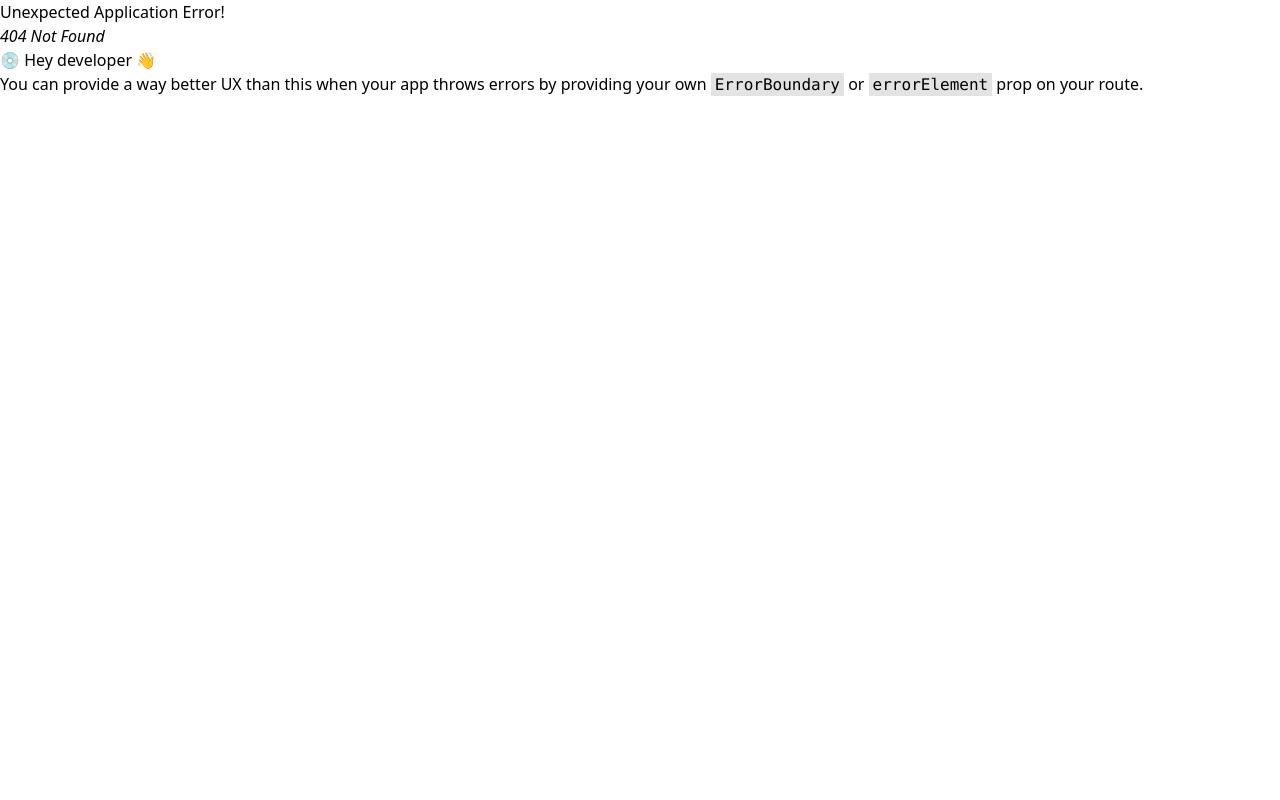
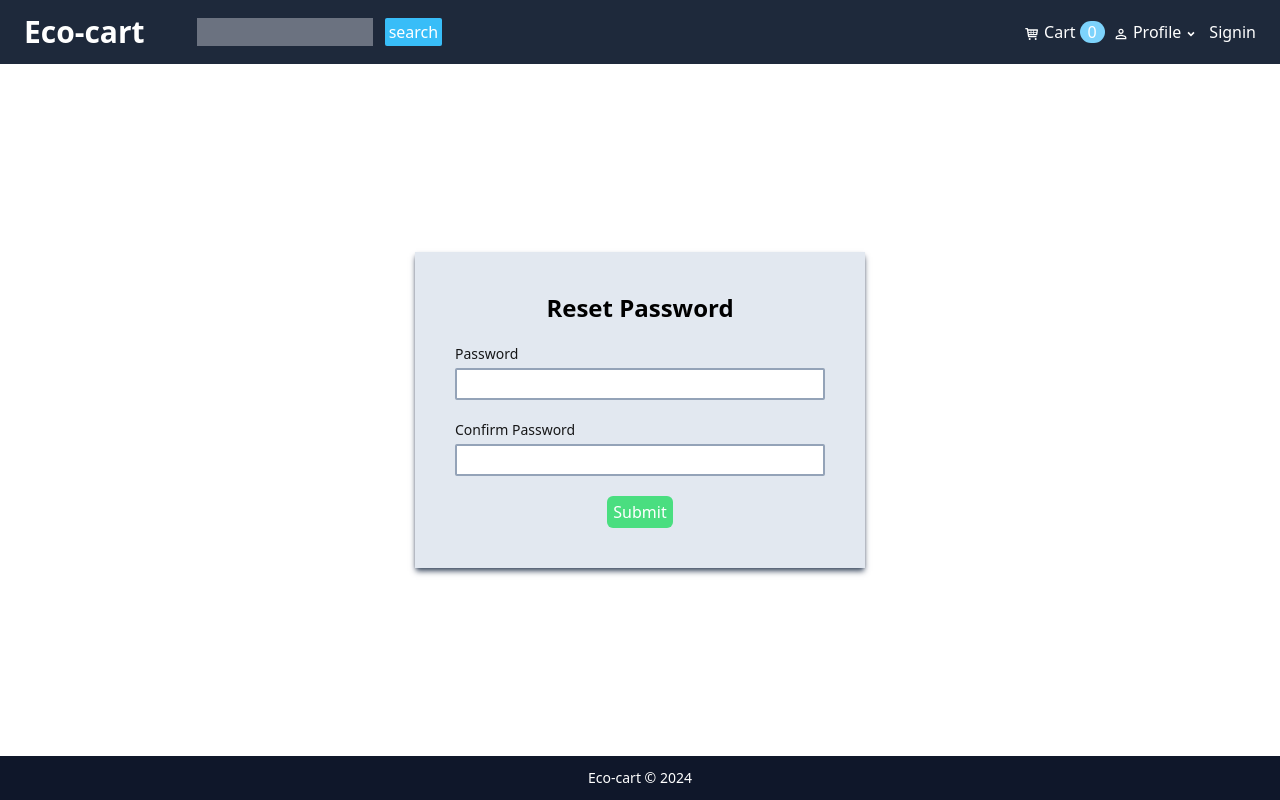
Before and after one commit to SRI-HARIPRIYAN/E-Commerce-MERN-Stack, a React (Vite) app in the folder client/: page /reset-password/1 in a window 1280 px wide. Before the commit this address had no page. Built offline with nearby package versions, Linux system fonts and the light colour scheme.

Commit message:
reset password feature added

```diff
--- a/client/src/main.jsx
+++ b/client/src/main.jsx
@@ -14,6 +14,7 @@ import HomeScreen from "./screens/HomeScreen.jsx";
 import ProductScreen from "./screens/ProductScreen.jsx";
 import CartScreen from "./screens/CartScreen.jsx";
 import LoginScreen from "./screens/LoginScreen.jsx";
+import ResetPassword from "./screens/ResetPassword.jsx";
 const router = createBrowserRouter(
 	//using createRoutesFromElements for conditional routing
 	createRoutesFromElements(
@@ -26,6 +27,10 @@ const router = createBrowserRouter(
 			/>
 			<Route path="/cart" element={<CartScreen />} />
 			<Route path="/login" element={<LoginScreen />} />
+			<Route
+				path="/reset-password/:resetToken"
+				element={<ResetPassword />}
+			/>
 		</Route>
 	)
 );
--- a/client/src/screens/LoginScreen.jsx
+++ b/client/src/screens/LoginScreen.jsx
@@ -4,7 +4,10 @@ import { useDispatch } from "react-redux";
 import { useNavigate } from "react-router-dom";
 import { toast } from "react-toastify";
 
-import { useLoginMutation } from "../slices/userApiSlilce.js";
+import {
+	useForgotPasswordMutation,
+	useLoginMutation,
+} from "../slices/userApiSlilce.js";
 import { setCredentials } from "../slices/userSlice.js";
 import Spinner from "../components/Spinner.jsx";
 
@@ -12,8 +15,10 @@ const LoginScreen = () => {
 	const [email, setEmail] = useState("");
 	const [password, setPassword] = useState("");
 	const [login, { isLoading }] = useLoginMutation();
+	const [forgotPassword, { isPasswordLoading }] = useForgotPasswordMutation();
 	const dispatch = useDispatch();
 	const navigate = useNavigate();
+
 	const handleLogin = async (e) => {
 		e.preventDefault();
 		try {
@@ -25,10 +30,29 @@ const LoginScreen = () => {
 			toast.error(error?.data?.message || error?.message);
 		}
 	};
+
+	const handleForgotPassword = async () => {
+		if (!email) {
+			alert("Please enter the email");
+		} else {
+			try {
+				const res = await forgotPassword({ email }).unwrap();
+				toast.success(res.message);
+			} catch (error) {
+				toast.error(error?.data?.message || error?.message);
+			}
+		}
+	};
+
 	return (
-		<div className="w-full  flex justify-center items-center mx-auto">
-			<div className="loginform bg-slate-200 p-3 h-fit flex flex-col gap-3 w-[280px] shadow-md  shadow-slate-600">
-				<h2 className=" font-bold text-lg text-center">Login</h2>
+		<div className="w-full  flex justify-center items-center mx-auto ">
+			{isLoading || isPasswordLoading ? (
+				<Spinner />
+			) : (
+				<div className="loginform bg-slate-200 p-3 sm:p-10 h-fit flex flex-col gap-3 sm:gap-5 w-[280px] sm:w-[450px] shadow-md  shadow-slate-600">
+					<h2 className=" font-bold text-lg sm:text-2xl text-center">
+						Login
+					</h2>
 					<div className="flex flex-col gap-1">
 						<label className="text-sm opacity-90" htmlFor="email">
 							Email
@@ -43,7 +67,10 @@ const LoginScreen = () => {
 						/>
 					</div>
 					<div className="flex flex-col gap-1">
-					<label className="text-sm opacity-90" htmlFor="password">
+						<label
+							className="text-sm opacity-90"
+							htmlFor="password"
+						>
 							Password
 						</label>
 						<input
@@ -56,36 +83,40 @@ const LoginScreen = () => {
 						></input>
 					</div>
 					<div>
-					<Link className=" text-blue-500 font-semibold" to="#">
-						Forget password?
-					</Link>
+						<p
+							onClick={() => handleForgotPassword()}
+							className=" cursor-pointer text-blue-500 font-semibold"
+						>
+							Forgot password?
+						</p>
 					</div>
-				<div className="flex justify-around">
+					<div className="flex justify-around sm:justify-center sm:gap-5">
 						<button
 							onClick={(e) => handleLogin(e)}
 							type="submit"
-						className="bg-green-400 text-white px-1.5 py-0.5 rounded-lg"
+							className="bg-green-400 text-white px-1.5 py-1 rounded-md"
 							disabled={isLoading}
 						>
 							Login
 						</button>
 						<button
 							type="button"
-						className="bg-red-400 text-white px-1.5 py-0.5 rounded-lg"
+							className="bg-red-400 text-white px-1.5 py-1 rounded-md"
 						>
 							Sign in with google
 						</button>
 					</div>
-				{isLoading && <Spinner />}
+
 					<div>
 						<p>
-						New user?
+							New user?{" "}
 							<Link className="text-sm text-blue-500 " to="#">
 								Register here
 							</Link>
 						</p>
 					</div>
 				</div>
+			)}
 		</div>
 	);
 };
--- /dev/null
+++ b/client/src/screens/ResetPassword.jsx
@@ -0,0 +1,88 @@
+import React, { useState } from "react";
+import { useNavigate, useParams } from "react-router-dom";
+import { toast } from "react-toastify";
+import { useResetPasswordMutation } from "../slices/userApiSlilce";
+
+const ResetPassword = () => {
+	const { resetToken } = useParams();
+	const [password, setPassword] = useState("");
+	const [confirmPassword, setConfirmPassword] = useState("");
+	const navigate = useNavigate();
+	const [resetPassword] = useResetPasswordMutation();
+
+	const handleSubmit = async (e) => {
+		e.preventDefault();
+		if (!password || !confirmPassword) {
+			toast.error("Please enter the password");
+		} else if (password !== confirmPassword) {
+			toast.error("Passwords mismatch");
+			setPassword("");
+			setConfirmPassword("");
+		} else {
+			try {
+				const res = await resetPassword({
+					resetToken,
+					password,
+				}).unwrap();
+				console.log(res.data);
+				navigate("/");
+				toast.success("Password reset successfully");
+			} catch (error) {
+				toast.error(error?.data?.message || error?.message);
+			}
+		}
+	};
+
+	return (
+		<div className="w-full  flex justify-center items-center mx-auto ">
+			<form
+				onSubmit={(e) => handleSubmit(e)}
+				className="resetform bg-slate-200 p-3 sm:p-10 h-fit flex flex-col gap-3 sm:gap-5 w-[280px] sm:w-[450px] shadow-md  shadow-slate-600"
+			>
+				<h2 className=" font-bold text-lg sm:text-2xl text-center">
+					Reset Password
+				</h2>
+				<div className="flex flex-col gap-1">
+					<label className="text-sm opacity-90" htmlFor="password">
+						Password
+					</label>
+					<input
+						className="border-2 text-md py-0.5 pl-2 border-slate-400 rounded-sm"
+						type="text"
+						name="password"
+						id="password"
+						value={password}
+						onChange={(e) => setPassword(e.target.value)}
+					/>
+				</div>
+				<div className="flex flex-col gap-1">
+					<label
+						className="text-sm opacity-90"
+						htmlFor="confirmPassword"
+					>
+						Confirm Password
+					</label>
+					<input
+						className="border-2 py-0.5  pl-2 border-slate-400  rounded-sm "
+						type="password"
+						name="confirmPassword"
+						id="confirmPassword"
+						value={confirmPassword}
+						onChange={(e) => setConfirmPassword(e.target.value)}
+					></input>
+				</div>
+
+				<div className="flex justify-around sm:justify-center sm:gap-5">
+					<button
+						type="submit"
+						className="bg-green-400 text-white px-1.5 py-1 rounded-md"
+					>
+						Submit
+					</button>
+				</div>
+			</form>
+		</div>
+	);
+};
+
+export default ResetPassword;
--- a/client/src/slices/userApiSlilce.js
+++ b/client/src/slices/userApiSlilce.js
@@ -10,7 +10,25 @@ export const userApiSlice = apiSlice.injectEndpoints({
 				body: data,
 			}),
 		}),
+		forgotPassword: builder.mutation({
+			query: (data) => ({
+				url: `${USERS_URL}/forgot-password`,
+				method: "POST",
+				body: data,
+			}),
+		}),
+		resetPassword: builder.mutation({
+			query: (data) => ({
+				url: `${USERS_URL}/reset-password/${data.resetToken}`,
+				method: "PATCH",
+				body: data,
+			}),
+		}),
 	}),
 });
 
-export const { useLoginMutation } = userApiSlice;
+export const {
+	useLoginMutation,
+	useForgotPasswordMutation,
+	useResetPasswordMutation,
+} = userApiSlice;
```
Also changed, not shown: 1 other file (tests, documents, lock files or other folders). Lines whose indentation alone changed are shown as unchanged.
